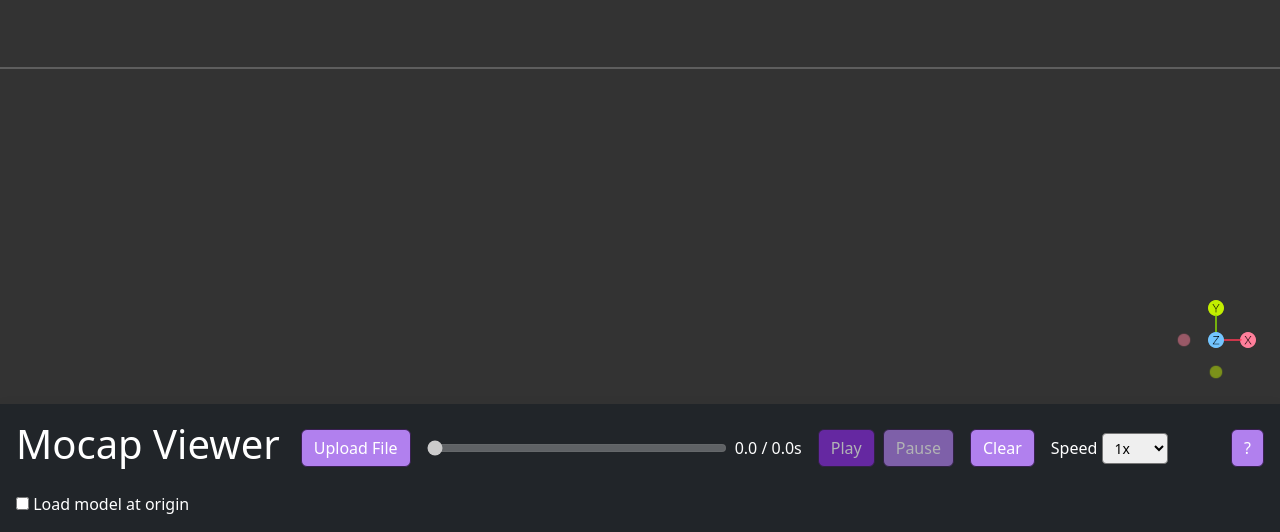
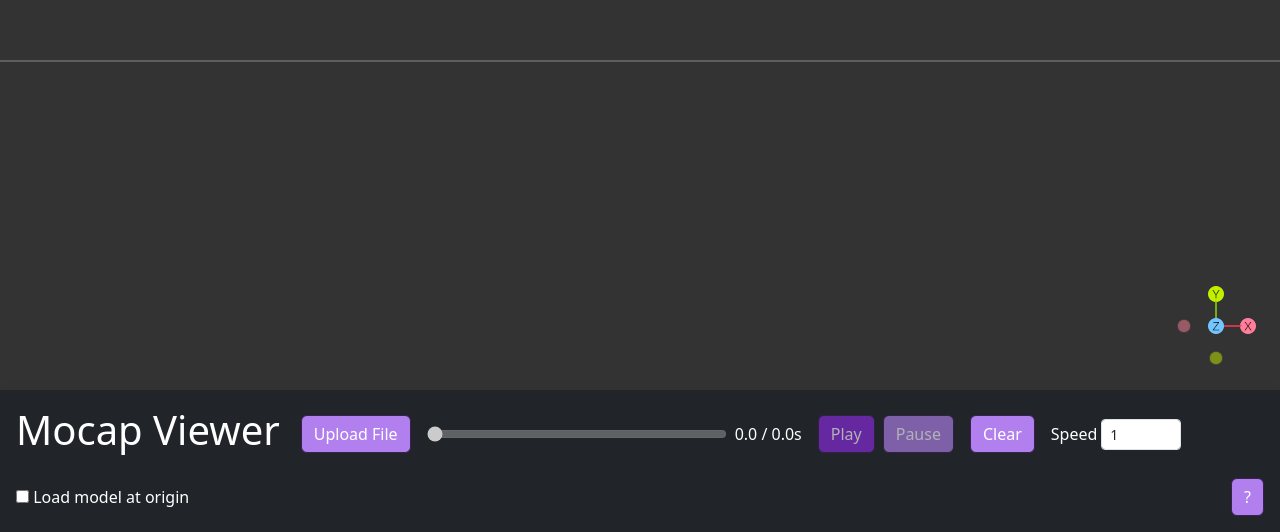
Before and after one commit to Ella-Rohr/MoCap-Viewer, a plain HTML site: page index.html in a window 1280 px wide. Shown: the part 268-800 px from the top of the page. Drawn offline with nearby package versions, Linux system fonts and the light colour scheme; animation ran at ten frames a second.

Commit message:
Add files via upload

```diff
--- a/index.html
+++ b/index.html
@@ -22,7 +22,7 @@
     <div id="info-popup" hidden>
       <h5>MoCap Viewer Help:</h5>
       <p>Upload a .glb file by selecting Upload File and using the play and pause buttons.</p>
-      <h6>How to pan the viewer</h6>
+      <h6>How to Pan the Viewer</h6>
       <ul>
         <li>Hold down on the left mouse to rotate around the model.</li>
         <li>Hold down on the right mouse to pan around the model.</li>
@@ -35,6 +35,8 @@
         If you would prefer for both models to start at
         the origin select the "Load model at origin" box and
         upload a new file.</p>
+      <h6>Speed</h6>
+      <p>To increase or decrease the speed of the animation, input any number into the "Speed" box. The default value is 1.</p>
       <p>To close select the ? again.</p>
     </div>
 
@@ -63,24 +65,11 @@
         <button type="button" class="btn btn-primary" onclick="window.location.reload();">Clear</button>
       </div>
 
-      <div>
-        <label for="speed-select">Speed</label>
-        <select id="speed-select" class="form-select-sm" style="width: auto;">
-          <option value="0.25">0.25x</option>
-          <option value="2">0.5x</option>
-          <option value="2.5" selected>1x</option>
-          <option value="3">1.5x</option>
-          <option value="3.5">2x</option>
-          <option value="4">3x</option>
-          <option value="4.5">4x</option>
-        </select>
-
+      <div class="d-flex align-items-center gap-1 text-white">
+        <span>Speed</span>
+        <input type="number" id="speed-input" class="form-control form-control-sm"
+              min="0.05" max="10" step="0.05" value="1" autocomplete="off" style="width: 80px;">
       </div>
-
-      <div class="ms-auto d-flex gap-2">
-        <button type="button" id="info-button" class="btn btn-primary">?</button>
-      </div>
-
 
       <!--Origin Checkboxes-->
       <div class="text-white">
@@ -91,6 +80,12 @@
         <input type="checkbox" id="auto-offset" checked hidden>
         <label for="auto-offset" hidden>Automatically offset model</label>
       </div>
+
+      <div class="ms-auto d-flex gap-2">
+        <button type="button" id="info-button" class="btn btn-primary">?</button>
+      </div>
+
+
     </div>
     <script type="module" src="index.js"></script>
   </body>
--- a/index.js
+++ b/index.js
@@ -22,10 +22,17 @@ let currentTime = 0;
 let duration = 0;
 let wasPlaying = false;
 let SPEED = 1;
+
 //speed select
-const speedSelect = document.getElementById("speed-select");
-speedSelect.addEventListener("change", () => {
-    SPEED = parseFloat(speedSelect.value);
+const speedInput = document.getElementById("speed-input");
+speedInput.addEventListener("input", () => {
+    const v = parseFloat(speedInput.value);
+    if (!isNaN(v) && v > 0) {
+        SPEED = Math.min(v, 10);
+    }
+});
+speedInput.addEventListener("blur", () => {
+    speedInput.value = SPEED;
 });
 
 function updateLabel() {
```
